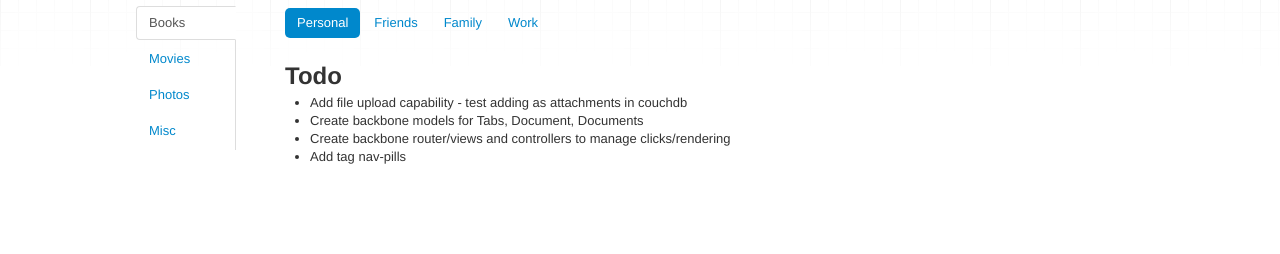
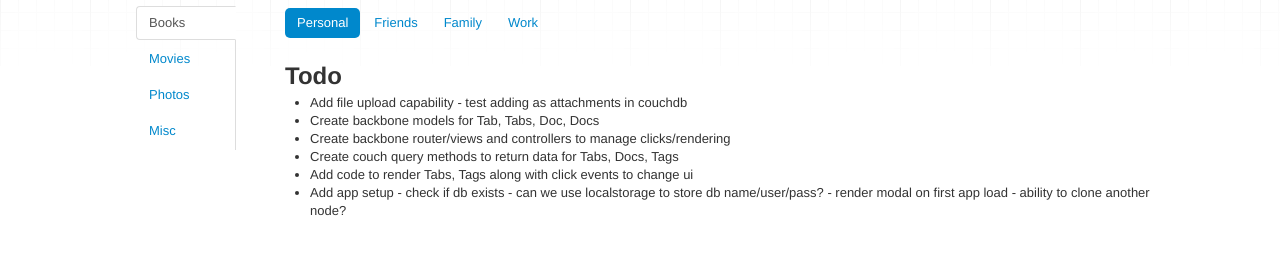
Before and after one commit to erobit/raindrop-docs, a plain HTML site: page index.html in a window 1280 px wide. Shown: the part 60-314 px from the top of the page. Drawn offline with Linux system fonts and the light colour scheme.

Commit message:
updated todo list

```diff
--- a/index.html
+++ b/index.html
@@ -75,9 +75,11 @@
 			<h2>Todo</h2>
 			<ul>
 				<li>Add file upload capability - test adding as attachments in couchdb</li>
-				<li>Create backbone models for Tabs, Document, Documents</li>
+				<li>Create backbone models for Tab, Tabs, Doc, Docs</li>
 				<li>Create backbone router/views and controllers to manage clicks/rendering</li>
-				<li>Add tag nav-pills</li>
+				<li>Create couch query methods to return data for Tabs, Docs, Tags</li>
+				<li>Add code to render Tabs, Tags along with click events to change ui</li>
+				<li>Add app setup - check if db exists - can we use localstorage to store db name/user/pass? - render modal on first app load - ability to clone another node?</li>
 			</ul>
 		</div>
 	</div>
```
